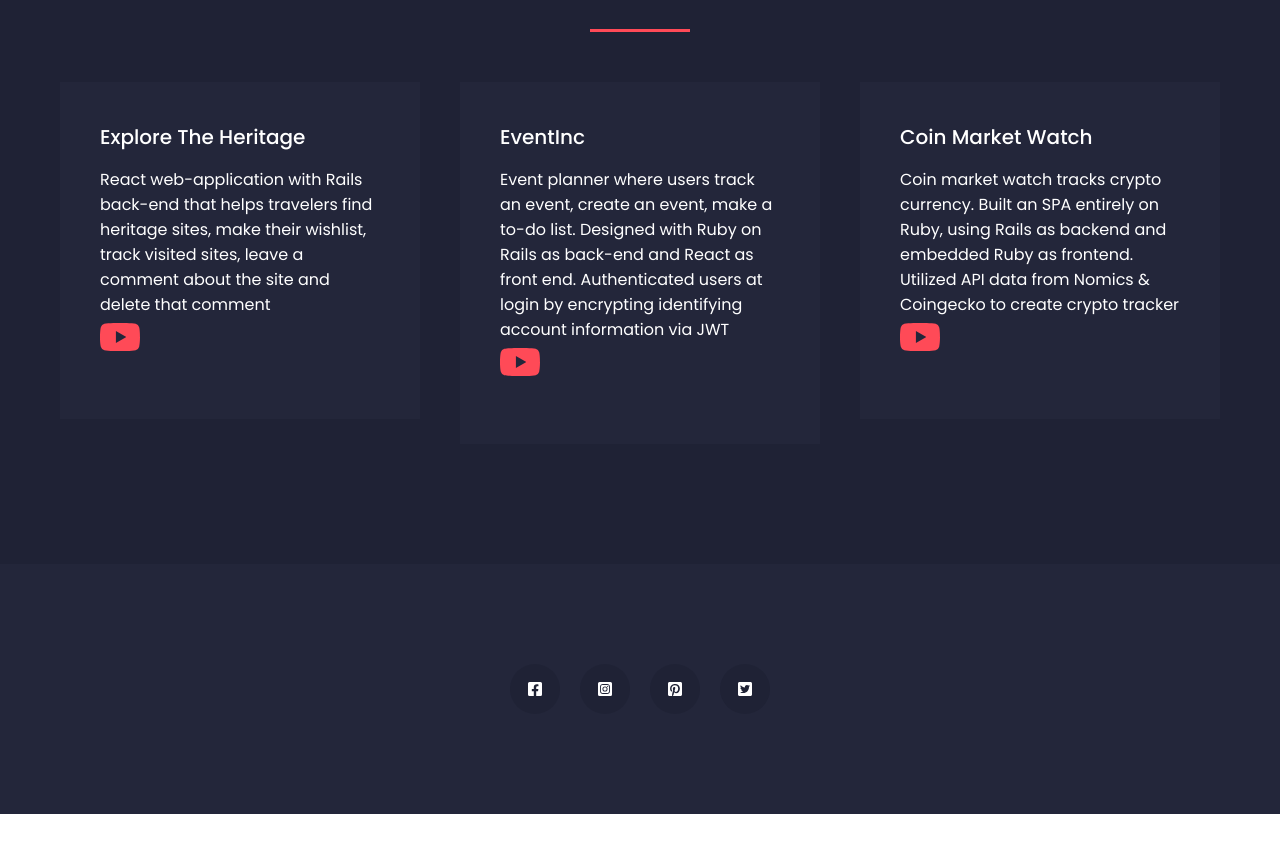
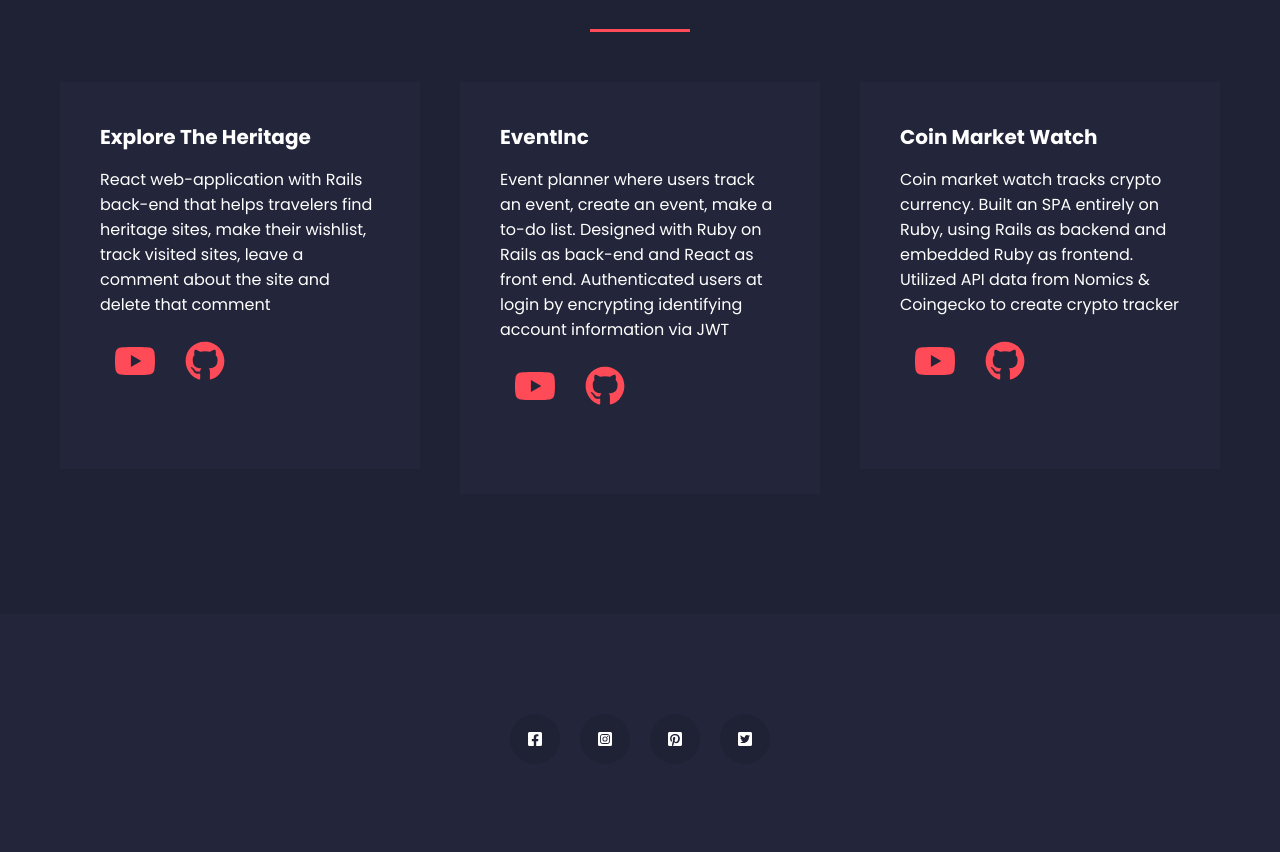
Before and after one commit to smatalha/my-portfolio, a React (Create React App) app: page / in a window 1280 px wide. Shown: the part 2780-3632 px from the top of the page. Before the commit the page ends 3594 px from the top, so only its background shows below. Built offline with nearby package versions, Linux system fonts and the light colour scheme.

Commit message:
porfolio modified

```diff
--- a/package.json
+++ b/package.json
@@ -16,10 +16,10 @@
   "scripts": {
     "start": "react-scripts start",
     "build": "react-scripts build",
+    "predeploy": "npm run build",
+    "deploy": "gh-pages -d build",
     "test": "react-scripts test",
-    "eject": "react-scripts eject",
-    "predeploy": "npm run build",
-    "deploy": "gh-pages -d build"
+    "eject": "react-scripts eject"
   },
   "eslintConfig": {
     "extends": [
--- a/src/App.css
+++ b/src/App.css
@@ -78,7 +78,16 @@ font-family: fantasy;
   width: 100%;
   flex-wrap: wrap;
 }
-
+.icon {
+  margin: 24px 0;
+  padding: 0;
+}
+.icon li {
+    display: inline-block;
+    margin: 0 15px;
+    padding: 0;
+    margin-bottom: 2px;
+}
 .col-6 {
   width: 50%;
 }
@@ -283,18 +292,18 @@ font-family: fantasy;
   font-size: 16px;
 }
 
-.mainHeader {
+.main_header {
   font-size: 32px;
   margin-bottom: 20px;
   color: #fff;
 }
 
-.mainContent {
+.main_content {
   font-size: 16px;
   color: #dfdfdf;
 }
 
-.commonBorder {
+.common_border {
   background: #ff4a57;
   height: 3px;
   width: 100px;
@@ -313,13 +322,13 @@ font-family: fantasy;
   background: #ff4a57;
 }
 
-.commonIcons {
+.common_icons {
   font-size: 40px;
   color: #ff4a57;
   margin-bottom: 15px;
 }
 
-.portfolio_box:hover .commonIcons {
+.portfolio_box:hover .common_icons {
   color: #fff;
 }
 
--- a/src/components/Portfolio.js
+++ b/src/components/Portfolio.js
@@ -1,12 +1,12 @@
 import React from 'react'
-// import {
-//     FaGithub,
+import {
+    FaGithub,
 //     FaCircleNotch,
 //     FaApple,
 //     FaFileVideo,
 //     FaSearchDollar,
 //     FaReact
-// } from "react-icons/fa";
+} from "react-icons/fa";
 import {  DiRor} from "react-icons/di";
 import { SiYoutube} from "react-icons/si";
 
@@ -21,28 +21,31 @@ const Portfolio = () => {
         const [state] = React.useState([
     {
         id: 1,
-        icon: <SiYoutube className="common_icons" />,
+        icony: <SiYoutube className="common_icons" />,
+        iconG: <FaGithub className="common_icons" />,
         heading: "Explore The Heritage",
         text:
         "React web-application with Rails back-end that helps travelers find heritage sites, make their wishlist, track visited sites, leave a comment about the site and delete that comment",
     },
     {
         id: 2,
-        icon: <SiYoutube className="common_icons" />,
+        icony: <SiYoutube className="common_icons" />,
+        iconG: <FaGithub className="common_icons" />,
         heading: "EventInc",
         text:
         "Event planner where users track an event, create an event, make a to-do list. Designed with Ruby on Rails as back-end and React as front end. Authenticated users at login by encrypting identifying account information via JWT",
     },
     {
         id: 3,
-        icon: <SiYoutube className="common_icons" />,
+        icony: <SiYoutube className="common_icons" />,
+        iconG: <FaGithub className="common_icons" />,
         heading: "Coin Market Watch",
         text:
         "Coin market watch tracks crypto currency. Built an SPA entirely on Ruby, using Rails as backend and embedded Ruby as frontend. Utilized API data from Nomics & Coingecko to create crypto tracker",
     },
     //     {
     //     id: 1,
-    //     icon: <SiJavascript  className="common_icons" />,
+    //     icony: <SiJavascript  className="common_icons" />,
     //     heading: "JScript",
     //     text:
     //     "Lorem Ipsum is simply dummy text of the printing typesetting\
@@ -63,13 +66,18 @@ const Portfolio = () => {
                         {state.map((info) => (
                         <div className="col-4">
                             <div className="portfolio_box">
-                                <div className="portfolio_box_header">{info.heading}</div>
+                                <div className="portfolio_box_header"><strong>{info.heading}</strong></div>
                                 <div className="portfolio_box_text">
                                     {info.text}
                                 </div>
-                                <div className="icon">
-                                    {info.icon}
-                                </div>
+                                <ul className="icon">
+                                    <li>
+                                        {info.icony}
+                                    </li>
+                                    <li>
+                                        {info.iconG}
+                                    </li>
+                                </ul>
                             </div>
                         </div>
                         ))}
```
Also changed, not shown: 2 other files (tests, documents, lock files or other folders).
